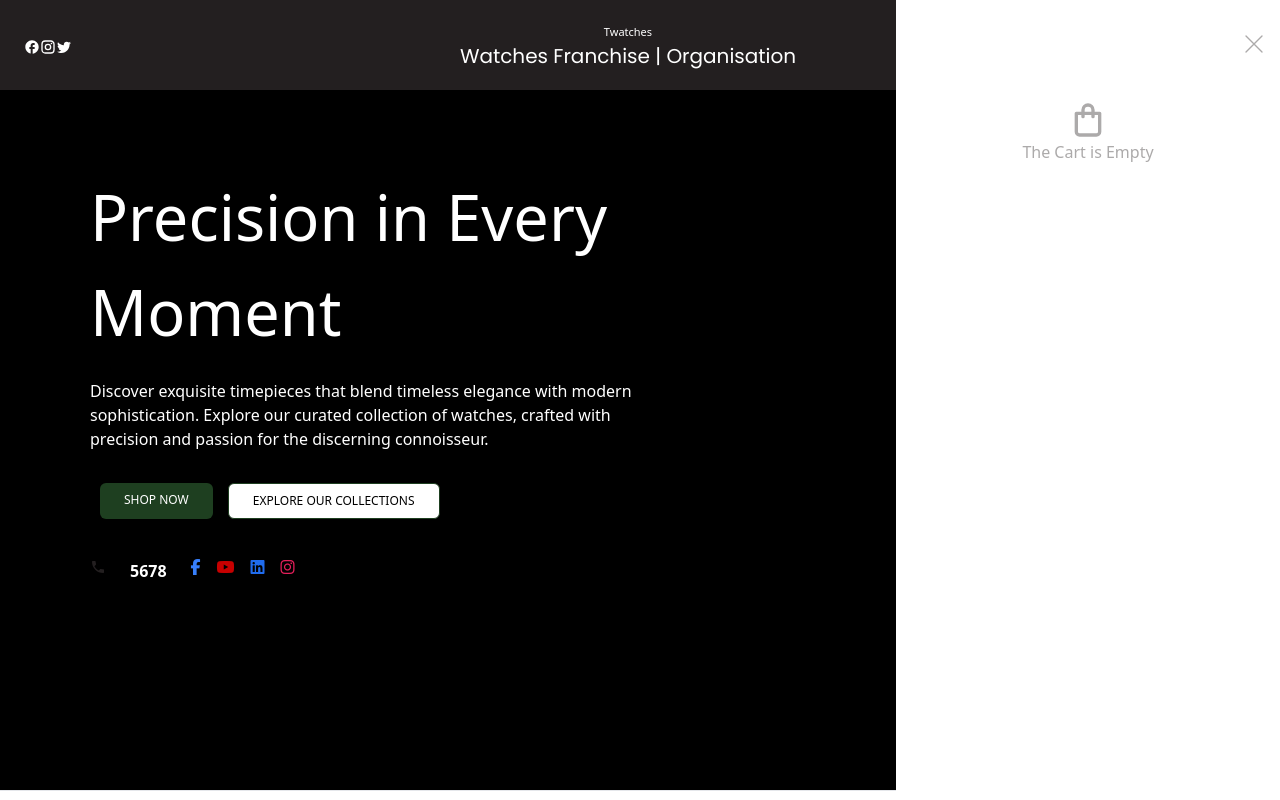
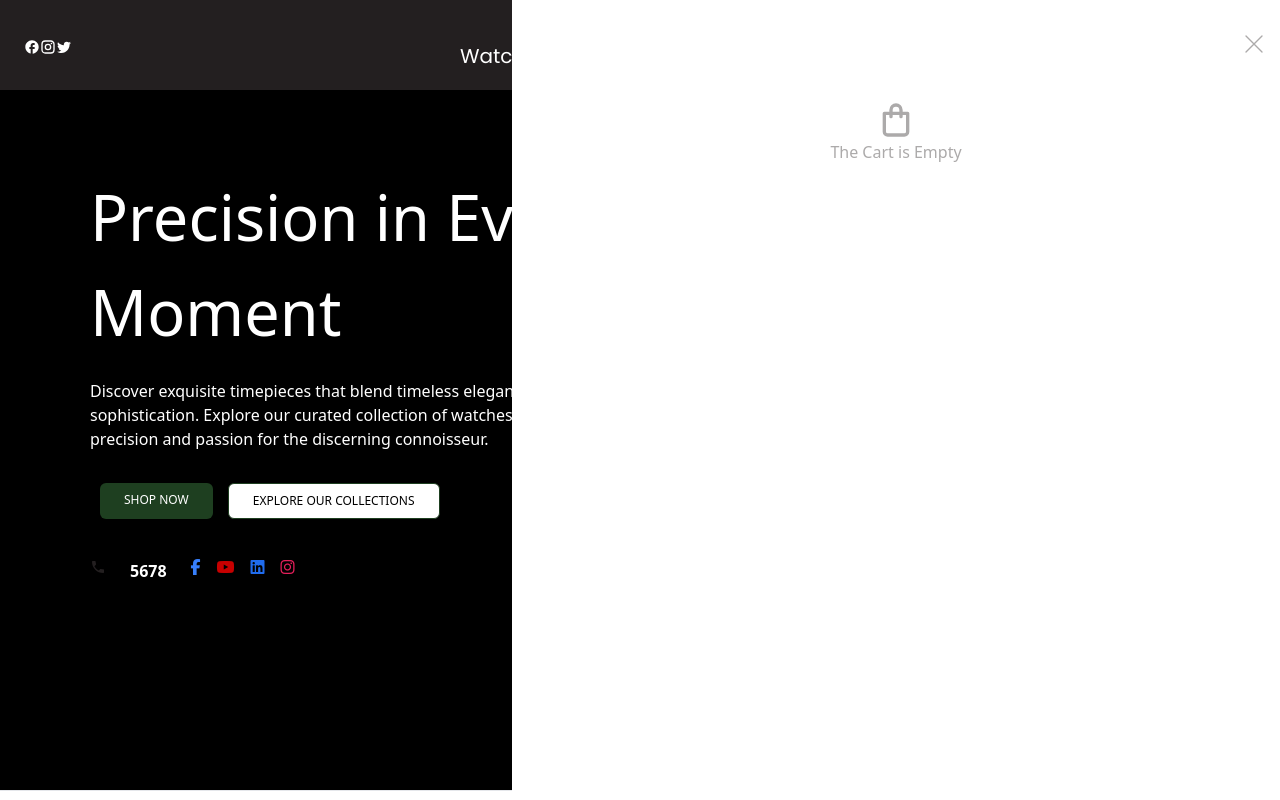
Before and after one commit to developerjunior5/Twatches, a website: page index.html in a window 1280 px wide. Both pictures are taken after a click on the icon 1247 px from the left and 47 px from the top of the page. Shown: the top 800 px of the page. Drawn offline with nearby package versions, Linux system fonts and the light colour scheme; files that its build step writes are made by us from their sources; files whose address does not match are found by name; a web font is replaced by a local one.

Commit message:
fix cart

```diff
--- a/index.html
+++ b/index.html
@@ -231,7 +231,7 @@
 
       <!--The Cart-->
       <div
-        class="hidden absolute right-0 w-[30%] top-0 bg-white h-screen items-center justify-center text-center cart__container Z-10"
+        class="hidden right-0 top-0 bg-white h-screen w-[60%] duration-500 absolute z-10 cart__container"
       >
         <svg
           class="absolute right-0 top-2 m-5 mr-[10px] cart__cross--menu"
@@ -259,7 +259,7 @@
             d="M19 7h-3V6a4 4 0 0 0-8 0v1H5a1 1 0 0 0-1 1v11a3 3 0 0 0 3 3h10a3 3 0 0 0 3-3V8a1 1 0 0 0-1-1m-9-1a2 2 0 0 1 4 0v1h-4Zm8 13a1 1 0 0 1-1 1H7a1 1 0 0 1-1-1V9h2v1a1 1 0 0 0 2 0V9h4v1a1 1 0 0 0 2 0V9h2Z"
           />
         </svg>
-        <p class="text-[#acaaaa]">The Cart is Empty</p>
+        <p class="text-[#acaaaa] text-center">The Cart is Empty</p>
       </div>
       <main
         class="bg-[url('/images/background-image.jpg')] bg-current bg-cover h-[700px]"
@@ -272,7 +272,7 @@
             Precision in Every Moment
           </h2>
           <p
-            class="mx-auto font-Modern w-[380px] ml-[10px] text-white md:w-[580px] md:ml-[90px] md:mt-5"
+            class="mx-auto font-Modern w-[360px] ml-[10px] text-white md:w-[580px] md:ml-[90px] md:mt-5"
           >
             Discover exquisite timepieces that blend timeless elegance with
             modern sophistication. Explore our curated collection of watches,
```
